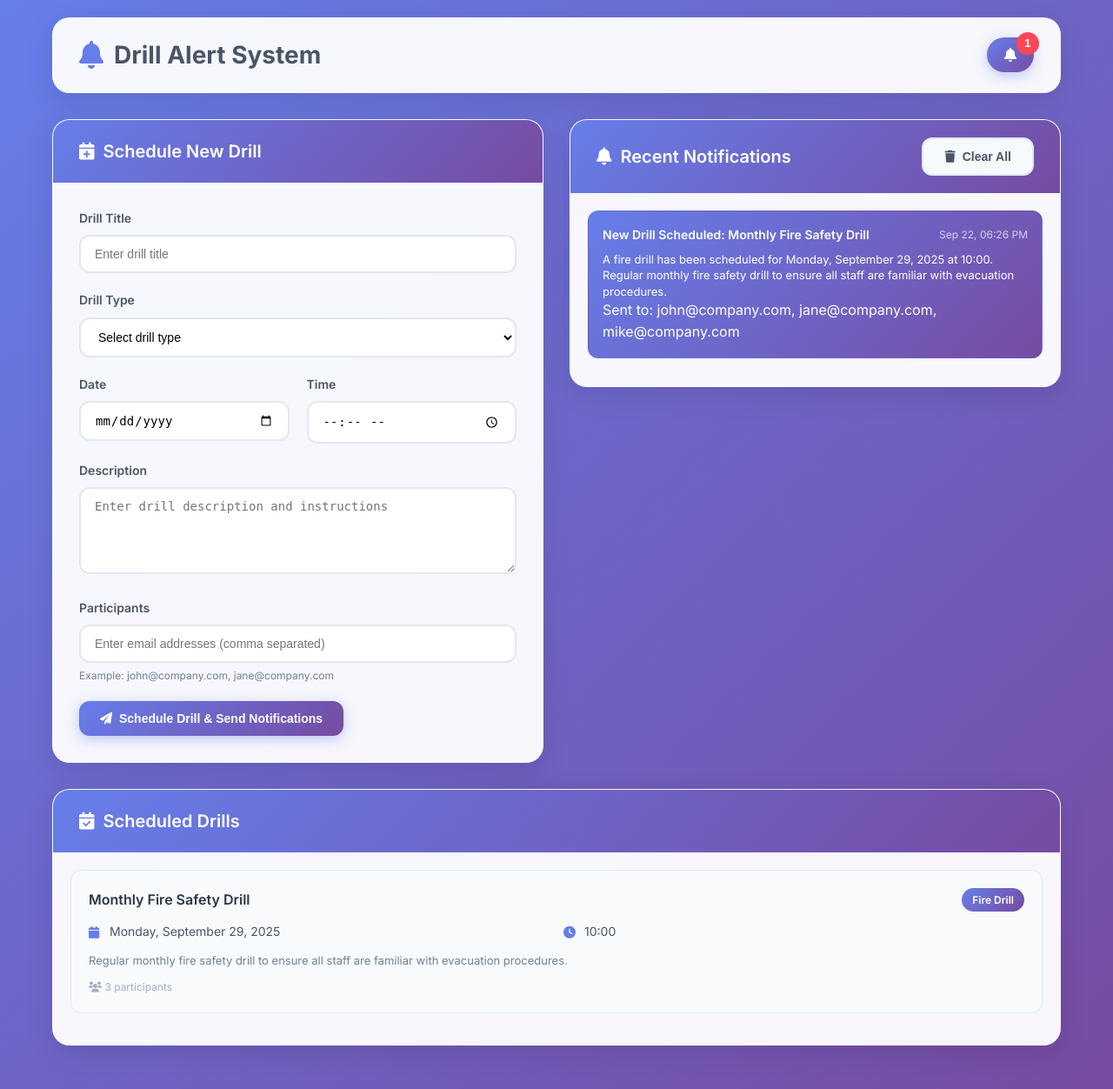
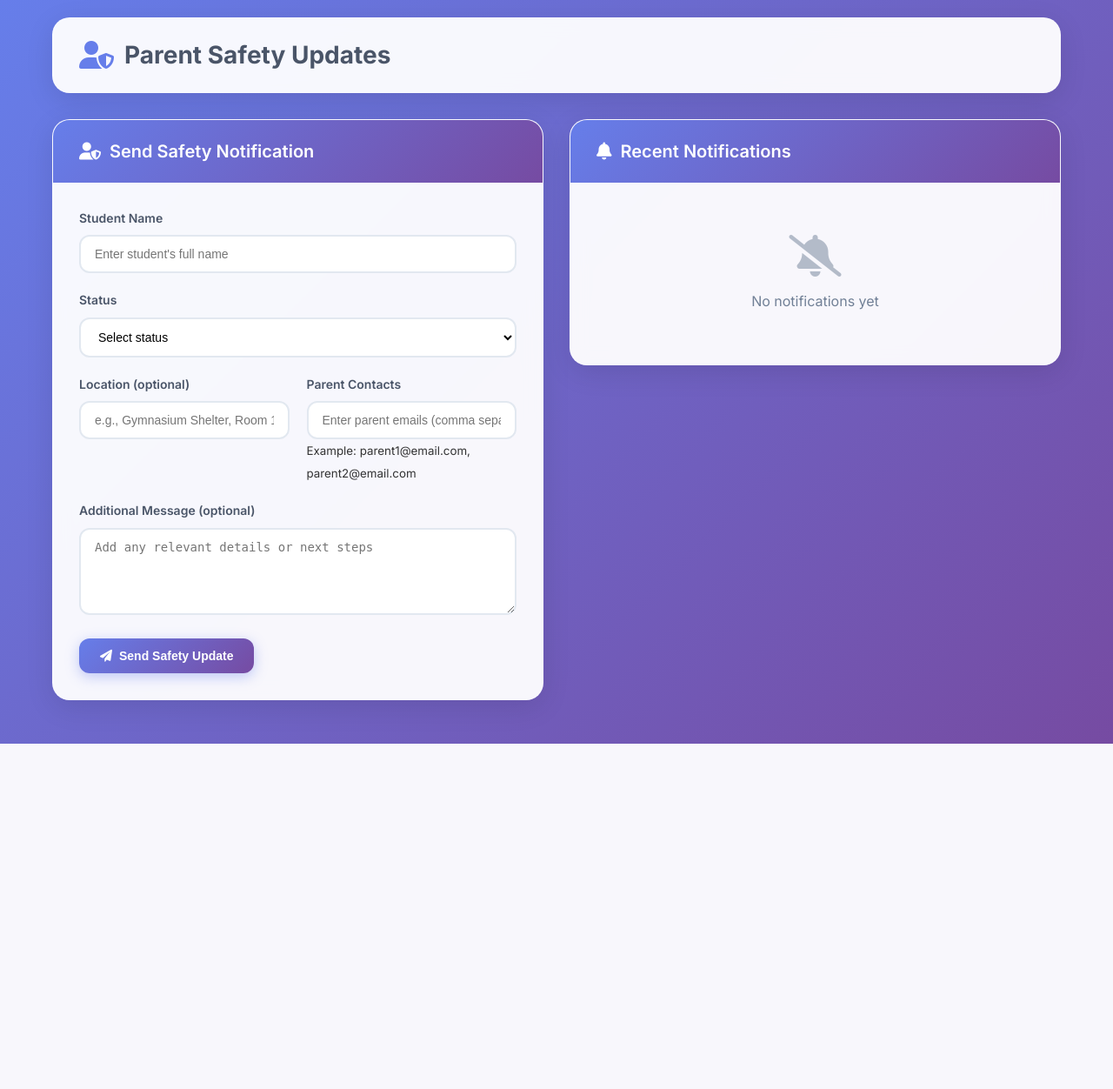
Before and after one commit to MehakDogra2005/SIH-2025, a Flask app: template administrator/templates/index.html in a window 1280 px wide. Shown: the whole page at 87% size. After the commit the page ends 855 px from the top, so only its background shows below. Run offline with Flask 3, Linux system fonts and the light colour scheme; the template is opened without the code that fills it, so the values that code supplies are empty.

Commit message:
Add files via upload

```diff
--- a/administrator/templates/index.html
+++ b/administrator/templates/index.html
@@ -3,96 +3,76 @@
 <head>
 	<meta charset="UTF-8">
 	<meta name="viewport" content="width=device-width, initial-scale=1.0">
-    <title>Drill Notification System</title>
-    <link rel="stylesheet" href="styles.css">
+	<title>Parent Safety Updates</title>
+	<link rel="stylesheet" href="../styles.css">
 	<link href="https://cdnjs.cloudflare.com/ajax/libs/font-awesome/6.0.0/css/all.min.css" rel="stylesheet">
 	<link href="https://fonts.googleapis.com/css2?family=Inter:wght@300;400;500;600;700&display=swap" rel="stylesheet">
 </head>
 <body>
 	<div class="container">
-        <!-- Header with Notification Icon -->
 		<header class="header">
 			<div class="header-content">
 				<h1 class="logo">
-                    <i class="fas fa-bell"></i>
-                    Drill Alert System
+					<i class="fas fa-user-shield"></i>
+					Parent Safety Updates
 				</h1>
-                <div class="notification-container">
-                    <button class="notification-btn" id="notificationBtn">
-                        <i class="fas fa-bell"></i>
-                        <span class="notification-badge" id="notificationBadge">0</span>
-                    </button>
-                </div>
 			</div>
 		</header>
 
-        <!-- Main Content -->
 		<main class="main-content">
-            <!-- Schedule Drill Section -->
-            <section class="schedule-section">
+			<section class="parent-section">
 				<div class="card">
 					<div class="card-header">
-                        <h2><i class="fas fa-calendar-plus"></i> Schedule New Drill</h2>
+						<h2><i class="fas fa-user-shield"></i> Send Safety Notification</h2>
 					</div>
-                    <form class="drill-form" id="drillForm">
+					<form class="drill-form" id="parentForm">
 						<div class="form-group">
-                            <label for="drillTitle">Drill Title</label>
-                            <input type="text" id="drillTitle" name="drillTitle" placeholder="Enter drill title" required>
+							<label for="studentName">Student Name</label>
+							<input type="text" id="studentName" name="studentName" placeholder="Enter student's full name" required>
 						</div>
 
 						<div class="form-group">
-                            <label for="drillType">Drill Type</label>
-                            <select id="drillType" name="drillType" required>
-                                <option value="">Select drill type</option>
-                                <option value="fire">Fire Drill</option>
-                                <option value="earthquake">Earthquake Drill</option>
-                                <option value="evacuation">Evacuation Drill</option>
-                                <option value="security">Security Drill</option>
-                                <option value="medical">Medical Emergency Drill</option>
+							<label for="studentStatus">Status</label>
+							<select id="studentStatus" name="studentStatus" required>
+								<option value="">Select status</option>
+								<option value="Safe and accounted for">Safe and accounted for</option>
+								<option value="Evacuated to designated shelter">Evacuated to designated shelter</option>
+								<option value="Injured but stable">Injured but stable</option>
+								<option value="Receiving medical attention">Receiving medical attention</option>
+								<option value="Temporarily unaccounted for">Temporarily unaccounted for</option>
+								<option value="Other">Other</option>
 							</select>
 						</div>
 
 						<div class="form-row">
 							<div class="form-group">
-                                <label for="drillDate">Date</label>
-                                <input type="date" id="drillDate" name="drillDate" required>
+								<label for="currentLocation">Location (optional)</label>
+								<input type="text" id="currentLocation" name="currentLocation" placeholder="e.g., Gymnasium Shelter, Room 12">
 							</div>
 							<div class="form-group">
-                                <label for="drillTime">Time</label>
-                                <input type="time" id="drillTime" name="drillTime" required>
+								<label for="parentContacts">Parent Contacts</label>
+								<input type="text" id="parentContacts" name="parentContacts" placeholder="Enter parent emails (comma separated)" required>
+								<small>Example: parent1@email.com, parent2@email.com</small>
 							</div>
 						</div>
 
 						<div class="form-group">
-                            <label for="drillDescription">Description</label>
-                            <textarea id="drillDescription" name="drillDescription" placeholder="Enter drill description and instructions" rows="4"></textarea>
-                        </div>
-
-                        <div class="form-group">
-                            <label for="participants">Participants</label>
-                            <div class="participants-input">
-                                <input type="text" id="participants" name="participants" placeholder="Enter email addresses (comma separated)" required>
-                                <small>Example: john@company.com, jane@company.com</small>
-                            </div>
+							<label for="additionalMessage">Additional Message (optional)</label>
+							<textarea id="additionalMessage" name="additionalMessage" placeholder="Add any relevant details or next steps" rows="3"></textarea>
 						</div>
 
 						<button type="submit" class="btn btn-primary">
 							<i class="fas fa-paper-plane"></i>
-                            Schedule Drill & Send Notifications
+							Send Safety Update
 						</button>
 					</form>
 				</div>
 			</section>
 
-            <!-- Notifications Panel -->
 			<section class="notifications-section">
 				<div class="card">
 					<div class="card-header">
 						<h2><i class="fas fa-bell"></i> Recent Notifications</h2>
-                        <button class="btn btn-secondary" id="clearNotifications">
-                            <i class="fas fa-trash"></i>
-                            Clear All
-                        </button>
 					</div>
 					<div class="notifications-list" id="notificationsList">
 						<div class="no-notifications">
@@ -102,25 +82,9 @@
 					</div>
 				</div>
 			</section>
-
-            <!-- Scheduled Drills -->
-            <section class="scheduled-drills">
-                <div class="card">
-                    <div class="card-header">
-                        <h2><i class="fas fa-calendar-check"></i> Scheduled Drills</h2>
-                    </div>
-                    <div class="drills-list" id="drillsList">
-                        <div class="no-drills">
-                            <i class="fas fa-calendar-times"></i>
-                            <p>No drills scheduled</p>
-                        </div>
-                    </div>
-                </div>
-            </section>
 		</main>
 	</div>
 
-    <!-- Notification Toast -->
 	<div class="toast" id="toast">
 		<div class="toast-content">
 			<i class="fas fa-bell"></i>
```
Lines whose indentation alone changed are shown as unchanged.
